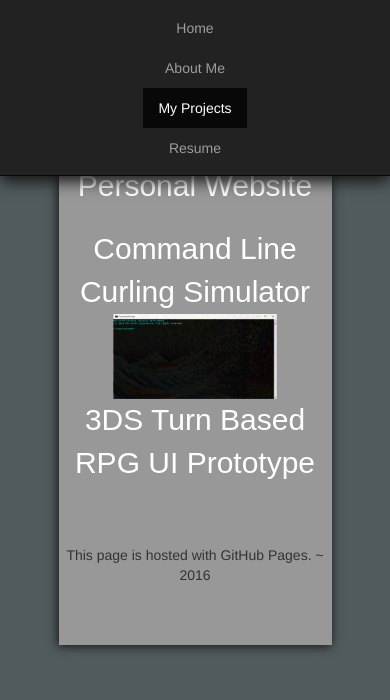
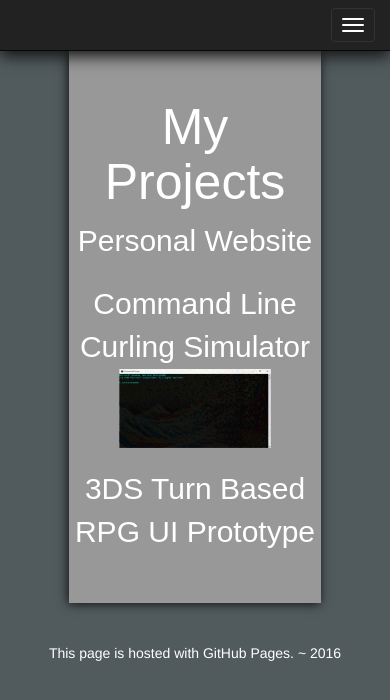
Before and after one commit to greyturn/greyturn.github.io, a plain HTML site: page Pages/myprojects.html in a window 390 px wide. Drawn offline with nearby package versions, Linux system fonts and the light colour scheme.

Commit message:
Collapsible nav and more Bootstrap
Added collapsible navbar for mobile and small screens. Cleaned up more
bootstrap.

```diff
--- a/Pages/aboutme.html
+++ b/Pages/aboutme.html
@@ -7,9 +7,12 @@
     <meta charset="utf-8">
     <meta name="viewport" content="width=device-width, initial-scale=1">
 
-
     <!-- Bootstrap -->
     <link href="../Bootstrap/bootstrap-3.3.7-dist/bootstrap-3.3.7-dist/css/bootstrap.min.css" rel="stylesheet">
+
+    <!-- jQuery (necessary for Bootstrap's JavaScript plugins) -->
+    <script src="https://ajax.googleapis.com/ajax/libs/jquery/1.12.4/jquery.min.js"></script>
+     <script src="http://maxcdn.bootstrapcdn.com/bootstrap/3.3.7/js/bootstrap.min.js"></script>
 
     <!-- Custom CSS -->
     <link rel='stylesheet' href='../Stylesheets/style.css'/>
@@ -19,9 +22,17 @@
 
 <body>
 
+    <div class="container-fluid">
         <nav class="navbar navbar-inverse navbar-fixed-top center">
             <div class="container-fluid">
-            <div id="myNavbar">
+                <div class="navbar-header">
+                    <button type="button" class="navbar-toggle" data-toggle="collapse" data-target="#myNavbar">
+                        <span class="icon-bar"></span>
+                        <span class="icon-bar"></span>
+                        <span class="icon-bar"></span>
+                    </button>
+                </div>
+                <div class="collapse navbar-collapse" id="myNavbar">
                     <div class="navbar-inner">
                         <ul class="nav navbar-nav">
                             <li> <a href="../index.html">Home</a> </li>
@@ -33,21 +44,25 @@
                 </div>
             </div>
         </nav>
+    </div>
+
+    <div class="container-fluid">
 
         <div class="indexContent">
 
             <h1>About Me</h1>
 
+        </div>
+
+    </div>
+
+    <div class="container-fluid bg-4 text-center">
         <div class="footer">
             <div id="pagenotes">
                 <p>This page is hosted with GitHub Pages. ~ 2016</p>
             </div>
         </div>
-
     </div>
-
-    <!-- jQuery (necessary for Bootstrap's JavaScript plugins) -->
-    <script src="https://ajax.googleapis.com/ajax/libs/jquery/1.12.4/jquery.min.js"></script>
 
 </body>
 
--- a/Pages/myprojects.html
+++ b/Pages/myprojects.html
@@ -6,10 +6,13 @@
 <head>
     <meta charset="utf-8">
     <meta name="viewport" content="width=device-width, initial-scale=1">
-	<link rel='stylesheet' href='../Stylesheets/style.css'/>
 
     <!-- Bootstrap -->
     <link href="../Bootstrap/bootstrap-3.3.7-dist/bootstrap-3.3.7-dist/css/bootstrap.min.css" rel="stylesheet">
+
+    <!-- jQuery (necessary for Bootstrap's JavaScript plugins) -->
+    <script src="https://ajax.googleapis.com/ajax/libs/jquery/1.12.4/jquery.min.js"></script>
+     <script src="http://maxcdn.bootstrapcdn.com/bootstrap/3.3.7/js/bootstrap.min.js"></script>
 
     <!-- Custom CSS -->
     <link rel='stylesheet' href='../Stylesheets/style.css'/>
@@ -19,9 +22,17 @@
 
 <body>
 
+	<div class="container-fluid">
         <nav class="navbar navbar-inverse navbar-fixed-top center">
             <div class="container-fluid">
-            <div id="myNavbar">
+                <div class="navbar-header">
+                    <button type="button" class="navbar-toggle" data-toggle="collapse" data-target="#myNavbar">
+                        <span class="icon-bar"></span>
+                        <span class="icon-bar"></span>
+                        <span class="icon-bar"></span>
+                    </button>
+                </div>
+                <div class="collapse navbar-collapse" id="myNavbar">
                     <div class="navbar-inner">
                         <ul class="nav navbar-nav">
                             <li> <a href="../index.html">Home</a> </li>
@@ -33,7 +44,9 @@
                 </div>
             </div>
         </nav>
+    </div>
 
+    <div class="container-fluid">
         <div class="indexContent">
 
             <h1>My Projects</h1>
@@ -53,7 +66,7 @@
                     <div>
                         <img src="../Content/commandline.PNG" alt="Command Line" style="width:60%; height:60%;">
                     </div>
-            <div>
+                </div>
 
                 <div class="aProject">
                     <div>
@@ -61,17 +74,16 @@
                     </div>
                 </div>
             </div>
+        </div>
+    </div>
 
+    <div class="container-fluid bg-4 text-center">
         <div class="footer">
             <div id="pagenotes">
                 <p>This page is hosted with GitHub Pages. ~ 2016</p>
             </div>
         </div>
-
     </div>
-
-    <!-- jQuery (necessary for Bootstrap's JavaScript plugins) -->
-    <script src="https://ajax.googleapis.com/ajax/libs/jquery/1.12.4/jquery.min.js"></script>
 
 </body>
 
--- a/Stylesheets/style.css
+++ b/Stylesheets/style.css
@@ -108,6 +108,11 @@ iframe {
     padding-bottom: 20px;
 }
 
+.bg-4 {
+    /*background-color: #2f2f2f;*/
+    color: #ffffff;
+}
+
 
 /*Bootstrap adjustments*/
 
@@ -125,4 +130,8 @@ iframe {
     box-shadow: 0px 5px 15px #111111;
 }
 
+.navbar-nav li a:hover {
+    color: #33D6FF !important;
+}
+
 /*End of Bootstrap adjustments*/
```
Also changed, not shown: Pages/resume.html (+20 -6 lines), index.html (+15 -3 lines). Lines whose indentation alone changed are shown as unchanged.
